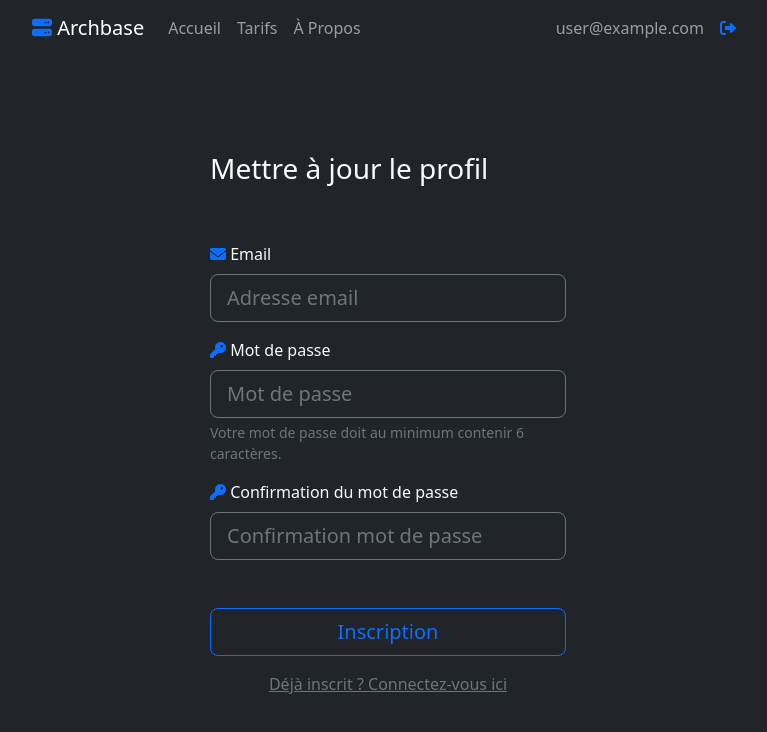
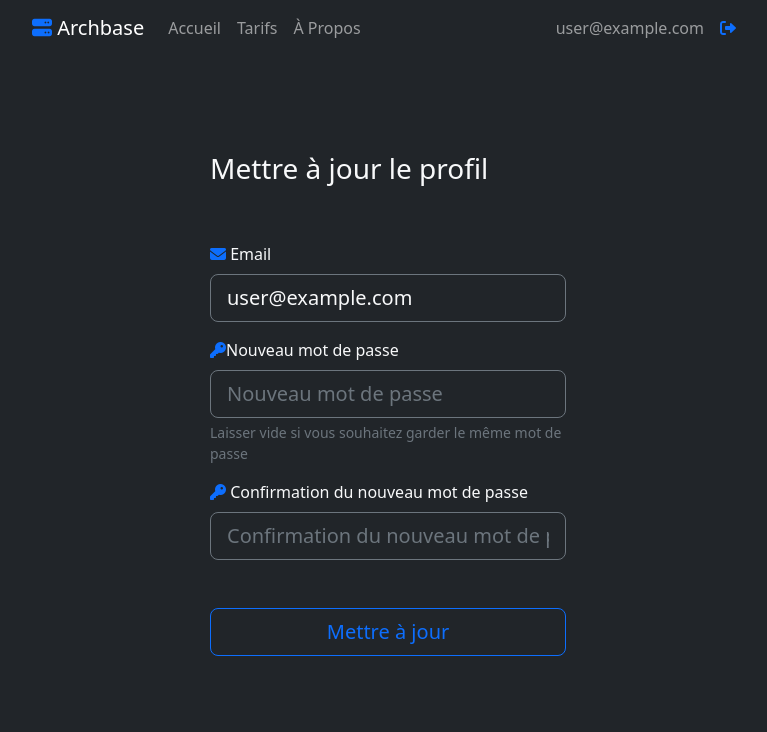
Before and after one commit to artonoximee/archbase, a React (Create React App) app: page /update-profile in a window 1280 px wide. Shown: the top 732 px of the page, without its empty margins (252-1019 px from the left). Built offline with nearby package versions, Linux system fonts and the light colour scheme; no server answers; sample sign-in values are in the browser's storage.

Commit message:
finished authnetication functionnalities

```diff
--- a/src/components/auth/UpdateProfile.js
+++ b/src/components/auth/UpdateProfile.js
@@ -5,24 +5,33 @@ import { useAuth } from "../../contexts/AuthContext";
 
 function UpdateProfile() {
   const { register, handleSubmit, formState: { errors } } = useForm();
-  const { signUp } = useAuth();
+  const { currentUser, updateEmail, updatePassword } = useAuth();
   const [error, setError] = useState("");
   const [loading, setLoading] = useState(false);
   const navigate = useNavigate();
 
-  async function submitSignUp(data) {
+  function submitSignUp(data) {
     if (data.password !== data.passwordConfirm) {
       return setError("Les mots de passes ne correspondent pas, veuillez réessayer.");
     }
-    try {
-      setError("");
-      setLoading(true);
-      await signUp(data.email, data.password);
-      navigate("/dashboard");
-    } catch (err) {
-      setError("Échec de la création du compte");
+
+    const promises = []
+    setError("");
+    setLoading(true);
+    if (data.email !== currentUser.email) {
+      promises.push(updateEmail(data.email))
     }
-    setLoading(false);
+    if (data.password) {
+      promises.push(updatePassword(data.password))
+    }
+
+    Promise.all(promises).then(() => {
+      navigate("/")
+    }).catch(() => {
+      setError("Échec de la mise à jour")
+    }).finally(() => {
+      setLoading(false);
+    })
   }
 
   return (
@@ -37,36 +46,33 @@ function UpdateProfile() {
             id="email"
             className={ `form-control form-control-lg bg-dark border-secondary text-light ${errors.email && "is-invalid border-danger"}` }
             placeholder="Adresse email"
+            defaultValue={ currentUser.email }
             { ...register("email", { required: true, pattern: /^([\w.%+-]+)@([\w-]+\.)+([\w]{2,})$/i }) }
           />
           { errors.email && <div className="form-text text-danger">Merci de renseigner une adresse email valide pour vous inscrire</div> }
 
-          <label htmlFor="password" className="form-label mt-3"><i className="fa-sharp fa-solid fa-key text-primary"></i> Mot de passe</label>
+          <label htmlFor="password" className="form-label mt-3"><i className="fa-sharp fa-solid fa-key text-primary"></i>Nouveau mot de passe</label>
           <input
             type="password"
             id="password"
             className={ `form-control form-control-lg bg-dark border-secondary text-light ${ errors.password && "is-invalid border-danger" }` }
-            placeholder="Mot de passe"
-            { ...register("password", { required: true, minLength: 6 }) }
+            placeholder="Nouveau mot de passe"
+            { ...register("password", { minLength: 6 }) }
           />
-          <div className={ `form-text ${ errors.password && "text-danger" }` }>
-            Votre mot de passe doit au minimum contenir 6 caractères.
+          <div className={ `form-text` }>
+            Laisser vide si vous souhaitez garder le même mot de passe
           </div>
-          <label htmlFor="passwordConfirm" className="form-label mt-3"><i className="fa-sharp fa-solid fa-key text-primary"></i> Confirmation du mot de passe</label>
+          <label htmlFor="passwordConfirm" className="form-label mt-3"><i className="fa-sharp fa-solid fa-key text-primary"></i> Confirmation du nouveau mot de passe</label>
           <input
             type="password"
             id="passwordConfirm"
             className={ `form-control form-control-lg bg-dark border-secondary text-light ${ errors.password && "is-invalid border-danger" }` }
-            placeholder="Confirmation mot de passe"
-            {...register("passwordConfirm", { required: true, minLength: 6 })}
+            placeholder="Confirmation du nouveau mot de passe"
+            {...register("passwordConfirm", { minLength: 6 })}
           />
 
           <div className="d-grid gap-2">
-            <button className={ `btn btn-lg mt-5 btn-outline-primary` } onClick={ handleSubmit(submitSignUp) } disabled={ loading } type="submit">Inscription</button>
-          </div>
-
-          <div className="d-grid gap-2">
-            <Link to="/login" className="text-center text-secondary mt-3">Déjà inscrit ? Connectez-vous ici</Link>
+            <button className={ `btn btn-lg mt-5 btn-outline-primary` } onClick={ handleSubmit(submitSignUp) } disabled={ loading } type="submit">Mettre à jour</button>
           </div>
 
           { error && <div className="alert alert-danger mt-3">{ error }</div> }
--- a/src/contexts/authContext.js
+++ b/src/contexts/authContext.js
@@ -24,7 +24,15 @@ export function AuthProvider({ children }) {
   }
 
   function resetPassword(email) {
-    return auth.sendPasswordResetEmail(email)
+    return auth.sendPasswordResetEmail(email);
+  }
+
+  function updateEmail(email) {
+    return currentUser.updateEmail(email);
+  }
+
+  function updatePassword(password) {
+    return currentUser.updatePassword(password);
   }
 
   useEffect(() => {
@@ -40,7 +48,9 @@ export function AuthProvider({ children }) {
     logIn,
     logOut,
     signUp,
-    resetPassword
+    resetPassword,
+    updateEmail,
+    updatePassword
   }
   return (
     <AuthContext.Provider value={ value }>
```
